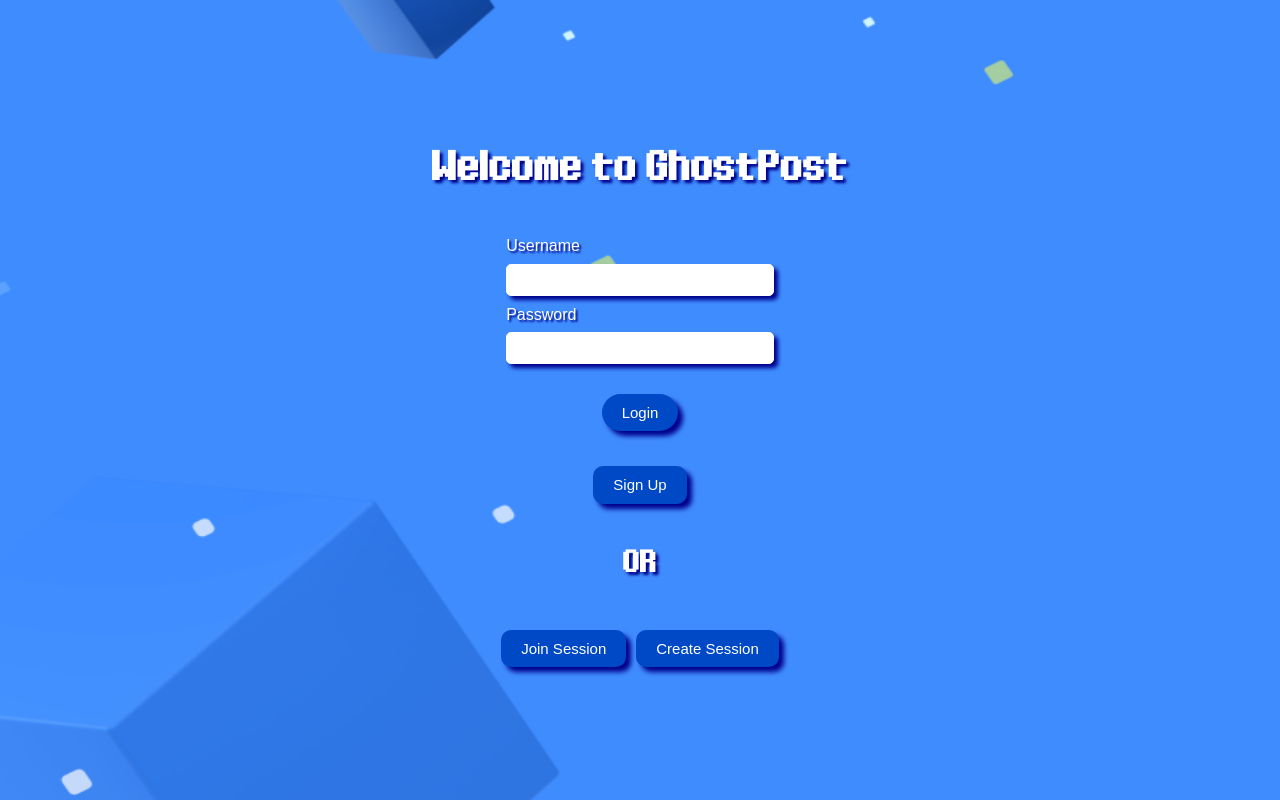
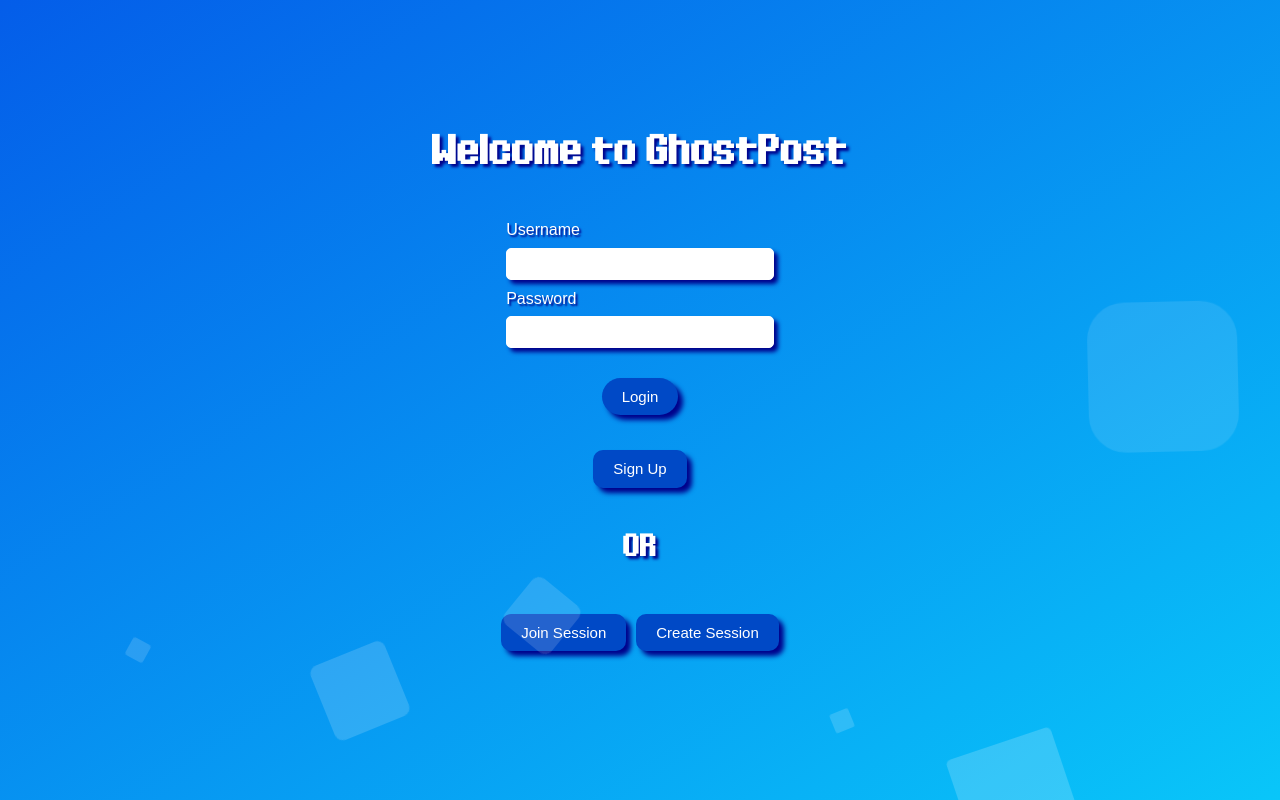
Before and after one commit to marideguia/ghost-post, a React (Create React App) app in the folder ghost-post-app/: page / in a window 1280 px wide. Built offline with nearby package versions, Linux system fonts and the light colour scheme.

Commit message:
Added styling for new background appearance

```diff
--- a/ghost-post-app/src/pages/JoinSession.css
+++ b/ghost-post-app/src/pages/JoinSession.css
@@ -8,7 +8,6 @@
   height: 100vh;
   font-family: Arial, Helvetica, sans-serif;
   color: white;
-  background-image: url("./background.png");
 }
 
 /* username and password fields */
--- a/ghost-post-app/src/pages/Login.css
+++ b/ghost-post-app/src/pages/Login.css
@@ -9,7 +9,7 @@
   font-family: Arial, Helvetica, sans-serif;
   color: #fff;
   background-color: #3b62ff;
-  background-image: url("./background.png");
+  background: linear-gradient(to bottom right, #045de9, #09c6f9);
   position: fixed;
   min-width: 100%;
   min-height: 100%;
@@ -163,3 +163,141 @@
 html {
   min-height: 100%;
 }
+@import url('https://fonts.googleapis.com/css?family=Exo:400,700');
+
+
+
+body{
+    font-family: 'Exo', sans-serif;
+}
+
+
+.context {
+    width: 100%;
+    position: absolute;
+    top:50vh;
+
+}
+
+.context h1{
+    text-align: center;
+    color: #fff;
+    font-size: 50px;
+}
+
+
+
+
+.circles{
+    top: 0;
+    left: 0;
+    width: 100%;
+    height: 100%;
+    overflow: hidden;
+}
+
+.circles li{
+    position: absolute;
+    display: block;
+    list-style: none;
+    width: 20px;
+    height: 20px;
+    background: rgba(255, 255, 255, 0.2);
+    animation: animate 25s linear infinite;
+    bottom: -150px;
+
+}
+
+.circles li:nth-child(1){
+    left: 25%;
+    width: 80px;
+    height: 80px;
+    animation-delay: 0s;
+}
+
+
+.circles li:nth-child(2){
+    left: 10%;
+    width: 20px;
+    height: 20px;
+    animation-delay: 2s;
+    animation-duration: 12s;
+}
+
+.circles li:nth-child(3){
+    left: 70%;
+    width: 20px;
+    height: 20px;
+    animation-delay: 4s;
+}
+
+.circles li:nth-child(4){
+    left: 40%;
+    width: 60px;
+    height: 60px;
+    animation-delay: 0s;
+    animation-duration: 18s;
+}
+
+.circles li:nth-child(5){
+    left: 65%;
+    width: 20px;
+    height: 20px;
+    animation-delay: 0s;
+}
+
+.circles li:nth-child(6){
+    left: 75%;
+    width: 110px;
+    height: 110px;
+    animation-delay: 3s;
+}
+
+.circles li:nth-child(7){
+    left: 35%;
+    width: 150px;
+    height: 150px;
+    animation-delay: 7s;
+}
+
+.circles li:nth-child(8){
+    left: 50%;
+    width: 25px;
+    height: 25px;
+    animation-delay: 15s;
+    animation-duration: 45s;
+}
+
+.circles li:nth-child(9){
+    left: 20%;
+    width: 15px;
+    height: 15px;
+    animation-delay: 2s;
+    animation-duration: 35s;
+}
+
+.circles li:nth-child(10){
+    left: 85%;
+    width: 150px;
+    height: 150px;
+    animation-delay: 0s;
+    animation-duration: 11s;
+}
+
+
+
+@keyframes animate {
+
+    0%{
+        transform: translateY(0) rotate(0deg);
+        opacity: 1;
+        border-radius: 0;
+    }
+
+    100%{
+        transform: translateY(-1000px) rotate(720deg);
+        opacity: 0;
+        border-radius: 50%;
+    }
+
+}
--- a/ghost-post-app/src/pages/Login.js
+++ b/ghost-post-app/src/pages/Login.js
@@ -104,6 +104,20 @@
 
 
         </form>
+        <div class="area" >
+            <ul class="circles">
+                    <li></li>
+                    <li></li>
+                    <li></li>
+                    <li></li>
+                    <li></li>
+                    <li></li>
+                    <li></li>
+                    <li></li>
+                    <li></li>
+                    <li></li>
+            </ul>
+    </div >
       </div>
   );
 
@@ -111,6 +125,7 @@
     <div className="app">
       <h1 className="login-header1">Welcome to GhostPost</h1>
       <div className="login-form">
+
 
         {isSubmitted ? <div>User is successfully logged in</div> : renderForm}
       </div>
```
